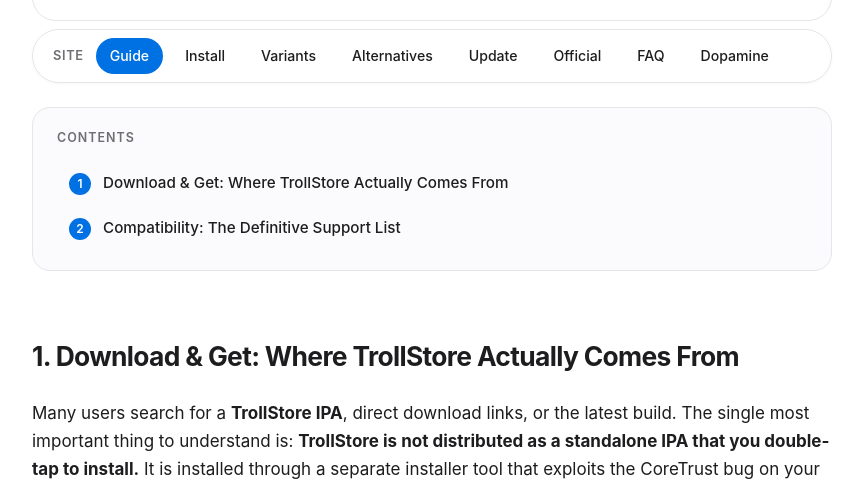
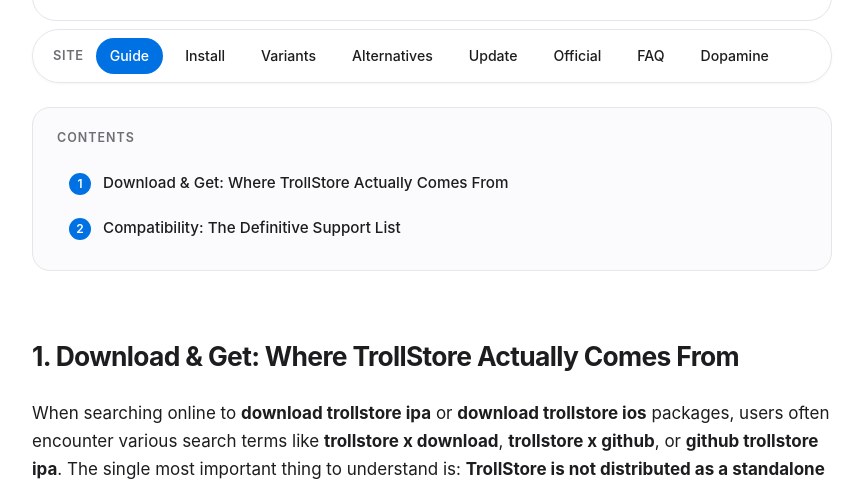
Before and after one commit to 927520fyx/ios, a plain HTML site: page index.html in a window 1280 px wide. Shown: the part 319-800 px from the top of the page, without its empty margins (208-1071 px from the left). Drawn offline with Linux system fonts and the light colour scheme.

Commit message:
Add files via upload

```diff
--- a/index.html
+++ b/index.html
@@ -470,7 +470,7 @@
 
 <h2 id="download">1. Download &amp; Get: Where TrollStore Actually Comes From</h2>
 
-<p>Many users search for a <strong>TrollStore IPA</strong>, direct download links, or the latest build. The single most important thing to understand is: <strong>TrollStore is not distributed as a standalone IPA that you double-tap to install.</strong> It is installed through a separate installer tool that exploits the CoreTrust bug on your specific system release. Searching for <code>trollstore ipa download</code> or similar queries will often lead you to third-party sites that repackage the installer—usually with added risks. If you still have questions after reading this guide, check our <a href="faq.html" title="TrollStore FAQ">FAQ page</a> for more details.</p>
+<p>When searching online to <strong>download trollstore ipa</strong> or <strong>download trollstore ios</strong> packages, users often encounter various search terms like <strong>trollstore x download</strong>, <strong>trollstore x github</strong>, or <strong>github trollstore ipa</strong>. The single most important thing to understand is: <strong>TrollStore is not distributed as a standalone IPA that you double-tap to install.</strong> It is officially maintained under the developer <strong>opa334 trollstore</strong> repository on GitHub. Queries like <strong>trollstore github ios 18</strong>, <strong>trollstore ipa ios 18</strong>, <strong>trollstore ipa ios 16</strong>, and <strong>trollstore ipa ios 17</strong> highlight how users look for version-specific tools, alongside lightweight choices such as <strong>trollstore lite ipa</strong>. If you still have questions after reading this guide, check our <a href="faq.html" title="TrollStore FAQ">FAQ page</a> for more details.</p>
 
 <p>If you searched for an <strong>IPA file</strong> to install directly, understand that no such official file exists: the package you need is the installer (TrollInstallerX.ipa), not the app itself. The application is installed by that tool on-device.</p>
 
```
